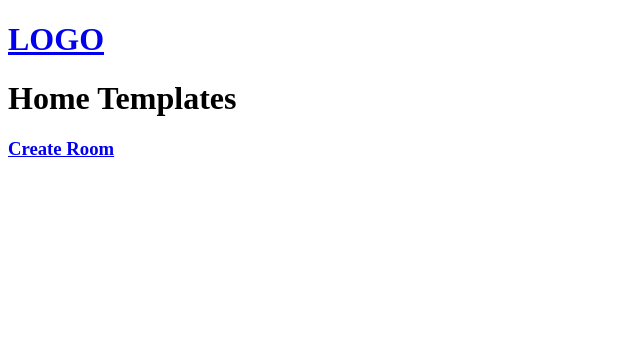
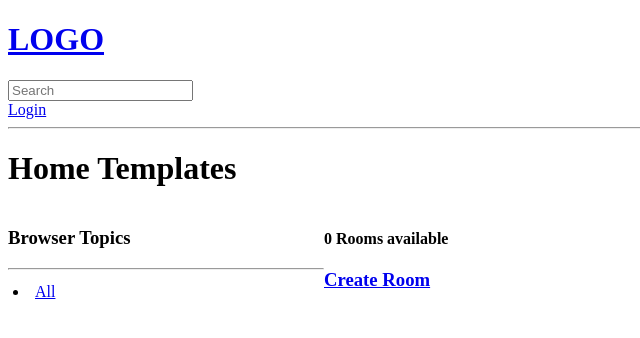
Before and after one commit to Hanumanthareddy884/studyroom, a Django app: page / in a window 1280 px wide. Shown: the top 338 px of the page, without its empty margins (0-640 px from the left). Run offline with Django 5.2, Linux system fonts and the light colour scheme; data that the repository does not hold is empty.

Commit message:
Login and Logout is complited

```diff
--- a/base/templates/base/home.html
+++ b/base/templates/base/home.html
@@ -1,13 +1,39 @@
 {% extends "main.html" %}
 
 {% block content %}
+<style>
+    .home-container{
+        display:grid;
+        grid-template-columns:1fr 3fr ;
+    }
+    .br{
+        padding:5px;
+    }
+</style>
+
 
 <h1>Home Templates</h1>
 
+<div class="home-container">
     <div>
+        <h3>Browser Topics</h3>
+        <hr>
+        <div class="br">
+            <li><a href="{% url 'home' %}">All</a></li>
+
+        </div>
+
+
+        {% for topic in topics %}
+            <div class="br">
+               <li><a href="{% url 'home' %}?q={{ topic.name }}">{{ topic.name}}</a></li>
+            </div>
+        {% endfor %}
+    </div>
+    <div>
+        <h4>{{rooms.count}} Rooms available</h4>
         <a href="{% url "create_form" %}"><h3>Create Room</h3> </a>
         <div>
-
             {% for room in rooms %}
                 <div>
                     <a href="{% url 'updated_room' room.id %}">Edit</a>
@@ -19,7 +45,8 @@
                     <hr>
                 </div>
             {% endfor %}
-    </div
+        </div>
+    </div>
 </div>
 
 {% endblock  %}
--- a/base/templates/base/room.html
+++ b/base/templates/base/room.html
@@ -4,5 +4,7 @@
 <h1>Room</h1>
 
 <h2>{{ room.id }} -- {{ room.name }} </h2>
+<div> {{ room.description }}
+</div>
 
 {% endblock content %}
--- a/base/urls.py
+++ b/base/urls.py
@@ -2,6 +2,8 @@ from django.urls import path
 from . import views
 
 urlpatterns = [
+    path('login/',views.loginPage,name="login"),
+    path('logout/',views.logoutUser,name="logout"),
     path('',views.home,name="home"),
     path('room/<int:pk>/',views.room,name="room"),
 
--- a/base/views.py
+++ b/base/views.py
@@ -1,11 +1,47 @@
 from django.shortcuts import render,redirect
-from .models import Room
+from django.db.models import Q #use to query of multiple
+from django.contrib.auth.models import User# inbuilt user access
+from django.contrib import messages # uses for flass message
+from django.contrib.auth import authenticate,login,logout # inbult login,logout and authenticate
+from .models import Room,Topic
 from .forms import RoomForm
 
 # Create your views here.
+def loginPage(request):
+    if request.method == "POST":
+        username = request.POST.get('username')
+        password = request.POST.get('password')
+
+        try:
+            user = User.objects.get(username=username)
+        except:
+            messages.error(request,"User does not exist")
+
+        user = authenticate(request,username=username,password=password)
+
+        if user is not None:
+            login(request,user)
+            return redirect('home')
+        else:
+            messages.error(request,"Username or Password is Invalid")
+
+    context = {}
+    return render(request,"base/login_register.html",context)
+
+def logoutUser(request):
+    logout(request)
+    return redirect("login")
+
 def home(request):
-    rooms = Room.objects.all()
-    context = {'rooms':rooms}
+    q= request.GET.get('q') if request.GET.get('q') !=None else ''
+
+    rooms = Room.objects.filter(
+        Q(topic__name__icontains=q)|
+        Q(name__icontains = q)|
+        Q(description__icontains=q)
+        )
+    topics = Topic.objects.all()
+    context = {'rooms':rooms,'topics':topics}
     return render(request,'base/home.html',context)
 
 def room(request,pk=None):
--- a/templates/main.html
+++ b/templates/main.html
@@ -7,6 +7,13 @@
 </head>
 <body>
     {% include "navbar.html" %}
+    {% if messages %}
+    <ul class="messages">
+        {% for message in messages %}
+        <li{% if message.tags %} class="{{ message.tags }}"{% endif %}>{{ message }}</li>
+        {% endfor %}
+    </ul>
+    {% endif %}
 
     {% block content %}
 
--- a/templates/navbar.html
+++ b/templates/navbar.html
@@ -1 +1,12 @@
 <a href='/'><h1>LOGO</h1></a>
+<form method='GET' action="{% url 'home'%}">
+
+    <input type="text" name="q" placeholder="Search"/>
+
+</form>
+{% if request.user.is_authenticated %}
+<a href="{% url 'logout' %}">Logout</a>
+{%else%}
+<a href="{% url 'login' %}">Login</a>
+{% endif %}
+<hr>
```
Also changed, not shown: base/templates/base/login_register.html (added, +18 -0 lines). Lines whose indentation alone changed are shown as unchanged.
